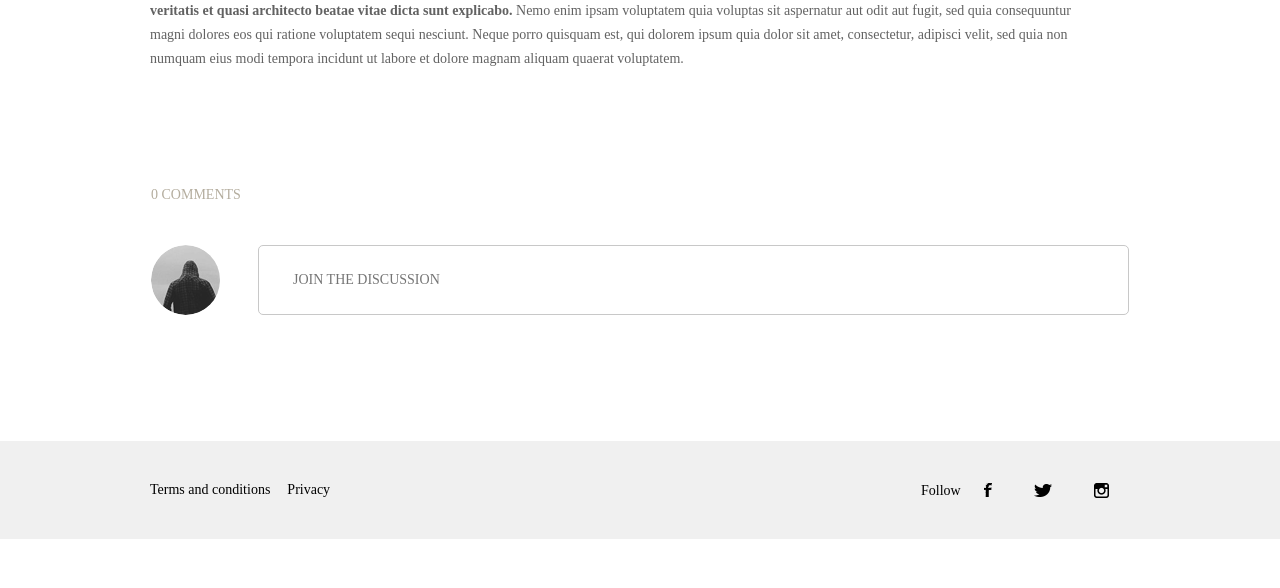
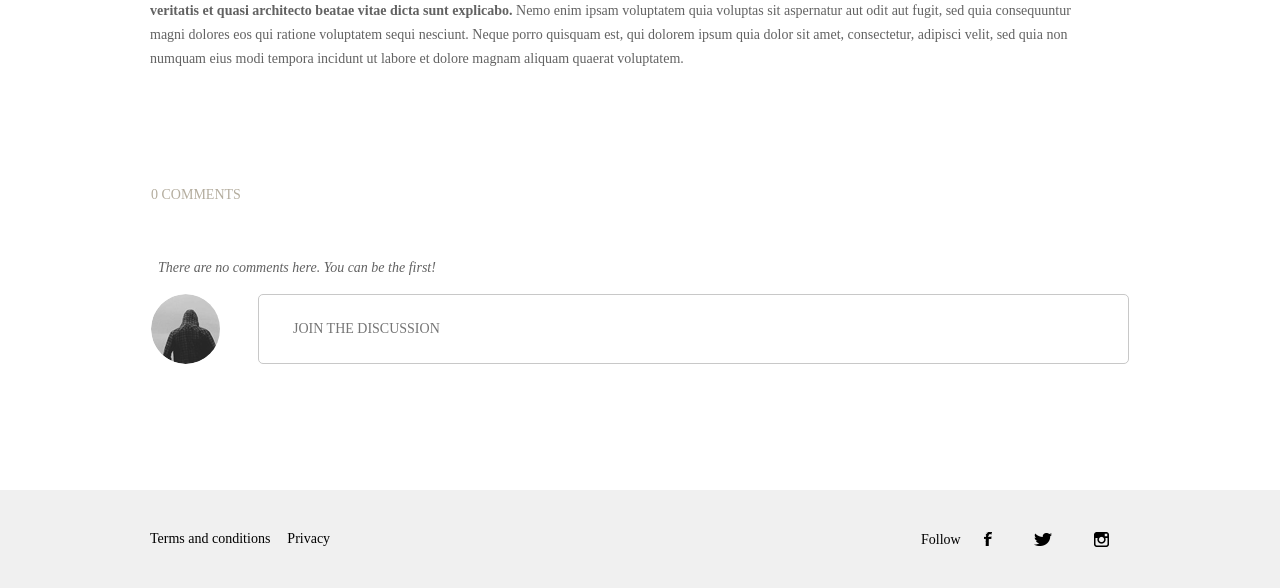
Before and after one commit to maximus2526/blog.com, a PHP site: page /post-page.php?post_id=1 in a window 1280 px wide. Shown: the part 735-1323 px from the top of the page. Before the commit the page ends 1274 px from the top, so only its background shows below. Run offline with PHP 8.4, Linux system fonts and the light colour scheme; data comes from the database, SQL or seed files in the repository.

Commit message:
pdo fix, form handler

```diff
--- a/mysql-manager/config.php
+++ b/mysql-manager/config.php
@@ -1,6 +1,6 @@
 <?php
 return [
-    'dsn' => 'mysql:host=localhost;dbname=blogdb;charset=utf8',
+    'dsn' => 'mysql:host=localhost;dbname=blogdb;charset=utf8', // DB info
     'username' => 'root',
     'password' => '',
     'options' => [
--- a/mysql-manager/pdo-manager.php
+++ b/mysql-manager/pdo-manager.php
@@ -44,12 +44,23 @@
             return $result->fetchColumn();
         }
 
+
+
+        public function get_comments_count($post_id) {
+            // Get count comments in the post
+            $sql = "SELECT COUNT(*) FROM `blogdb`.`comments` WHERE `post_id` = {$post_id} ORDER BY `post_id` ASC;";
+            $result = $this->query($sql);
+            return $result->fetchColumn();
+        }
+
+
+
         public function post_comment($post_id, $comment) {
             $sql = "INSERT INTO `comments` (`comment_id`, `post_id`, `name`, `comment_text`, `comment_data`) VALUES (NULL, $post_id, 'admin', '$comment', '".date('Y-m-d')."')";
             $this->query($sql);
         }
 
-        public function get_comments($post_id, $db_obj){
+        public function get_comments($post_id){
             $sql = "SELECT * FROM `comments` where `post_id` = $post_id;";
             $result = $this->query($sql);
             return $result->fetchAll();
@@ -58,8 +69,7 @@
 
     }
 
-    $conn = new Connection('config.php');
-    echo $conn->get_entries_count('post');
-    $conn->post_comment(323, "sdadssaddassa123456");
+    $PDO = new Connection('config.php');
+
 
     ?>
--- a/post-page.php
+++ b/post-page.php
@@ -6,6 +6,7 @@
 
     <?php
         include 'mysql-manager/db-manage.php';
+        include 'mysql-manager/pdo-manager.php';
 
         $conn = connect();
     ?>
--- a/template/forms/comment-form.php
+++ b/template/forms/comment-form.php
@@ -1,40 +1,38 @@
 <?php
-$conn = connect();
-$post_id = $_GET['post_id']
+    $post_id = $_GET['post_id'];
+
 ?>
 
 
 <div class="comments">
 <link rel="stylesheet" href="\template\css\comment\comments.css">
-            <?php
-            // Hundle input
-            if(isset($_POST["comment"])){
-                post_comment($conn, $post_id);
-                header("Location: " . $_SERVER['PHP_SELF']."?post_id=$post_id");
-            }
-        ?>
     <form action="" method="post">
         <input type="hidden" name="post_id" value="<?php echo $post_id; ?>">
         <!-- Get count of comments for each post -->
-        <p class="comment-count"><?=get_entries_count($conn, "comments", $post_id)[0][0]?> COMMENTS</p>
+        <p class="comment-count"><?=$PDO->get_comments_count($post_id)?> COMMENTS</p>
 
         <?php
         // Get data from db and display in the form
-        foreach(get_comment_data($conn) as $row) {
-            if ($row["post_id"] === $post_id){
+        $comments = $PDO->get_comments($post_id);
+        if(!$comments){
+            echo "<p class='content-text-italic'>There are no comments here. You can be the first!</p><br>";
+
+            }
+        else{
+            foreach($comments as $comment) {
         ?>
         <div class="comment-container">
             <img class="comment-img" src="\template\img\comment\profile_picture.png" alt="">
             <div class="comment-block">
-                <span class="comment-name"><?= $row["name"] ?></span>
-                <p class="comment-text"><?= $row["comment_text"] ?></p>
+                <span class="comment-name"><?= $comment["name"] ?></span>
+                <p class="comment-text"><?= $comment["comment_text"] ?></p>
                 <a class="comment-reply" href="">REPLY</a>
             </div>
         </div>
 
         <?php
+                }
              }
-         }
         ?>
 
         <div class="comment-form">
```
Also changed, not shown: template/forms/form-handler.php (added, +17 -0 lines).
